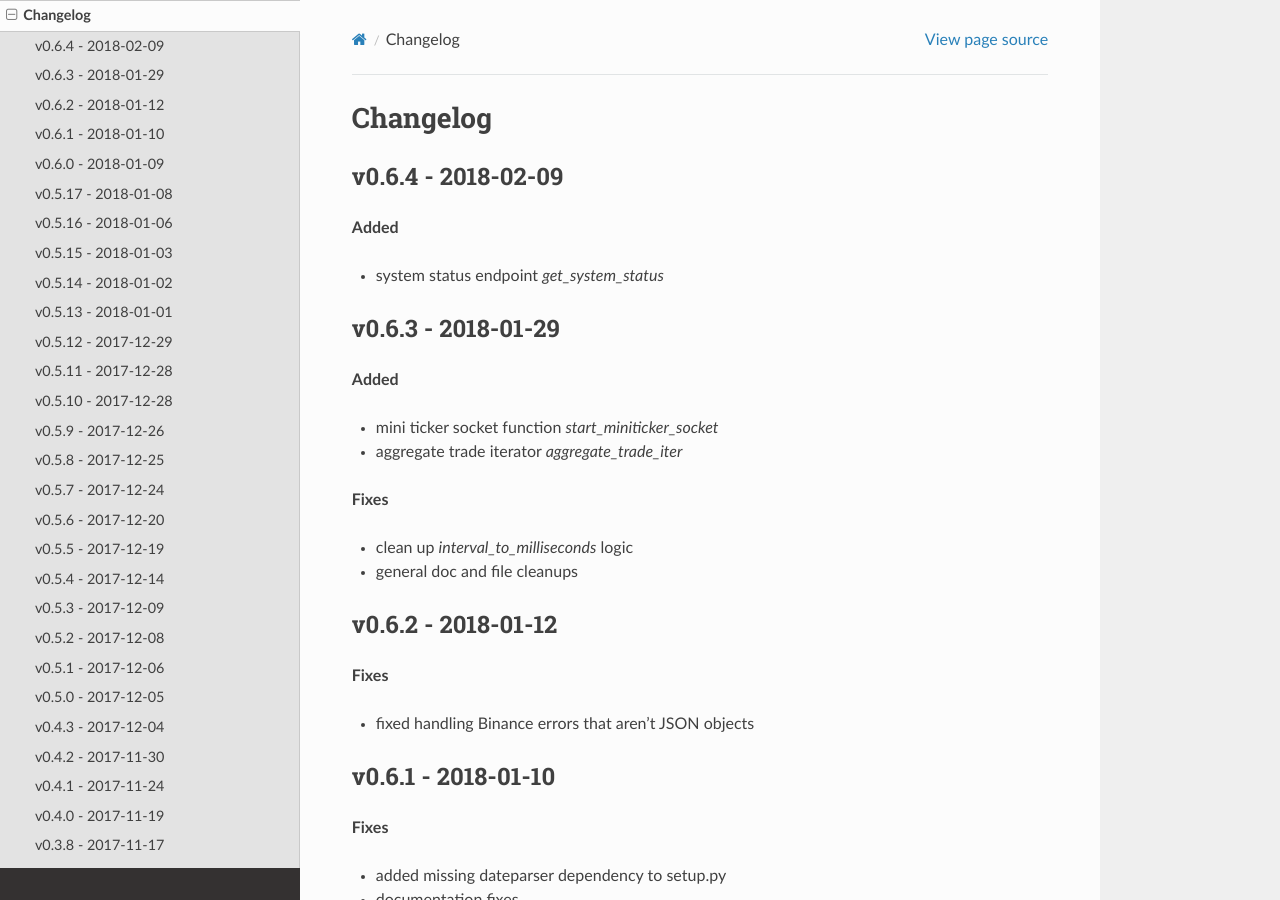
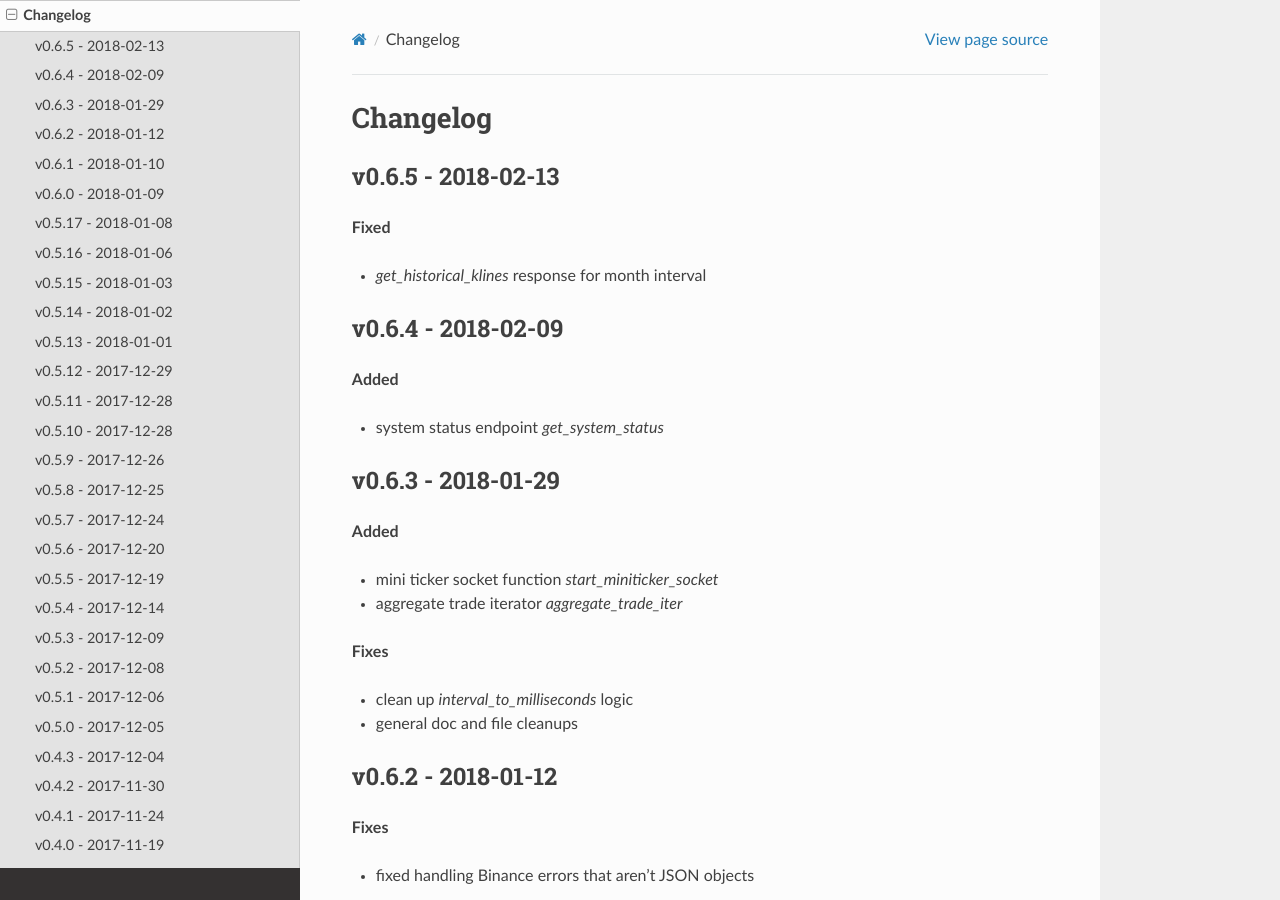
Before and after one commit to astro0099/python_BSC, a Sphinx documentation site: the page built from docs/changelog.rst, in a window 1280 px wide and 900 px high. Built offline with Sphinx 7.4.7 and the Read the Docs theme 2.0.0, drawn with Linux system fonts in a browser that asks for light colours; formulas are drawn with MathJax 3.

Commit message:
Update to v0.6.5

```diff
--- a/PYPIREADME.rst
+++ b/PYPIREADME.rst
@@ -1,5 +1,5 @@
 ================================
-Welcome to python-binance v0.6.4
+Welcome to python-binance v0.6.5
 ================================
 
 .. image:: https://img.shields.io/pypi/v/python-binance.svg
--- a/README.rst
+++ b/README.rst
@@ -1,5 +1,5 @@
 ================================
-Welcome to python-binance v0.6.4
+Welcome to python-binance v0.6.5
 ================================
 
 .. image:: https://img.shields.io/pypi/v/python-binance.svg
--- a/docs/changelog.rst
+++ b/docs/changelog.rst
@@ -1,5 +1,12 @@
 Changelog
 =========
+
+v0.6.5 - 2018-02-13
+^^^^^^^^^^^^^^^^^^^
+
+**Fixed**
+
+- `get_historical_klines` response for month interval
 
 v0.6.4 - 2018-02-09
 ^^^^^^^^^^^^^^^^^^^
--- a/setup.py
+++ b/setup.py
@@ -3,7 +3,7 @@ from setuptools import setup
 
 setup(
     name='python-binance',
-    version='0.6.4',
+    version='0.6.5',
     packages=['binance'],
     description='Binance REST API python implementation',
     url='https://github.com/sammchardy/python-binance',
```
